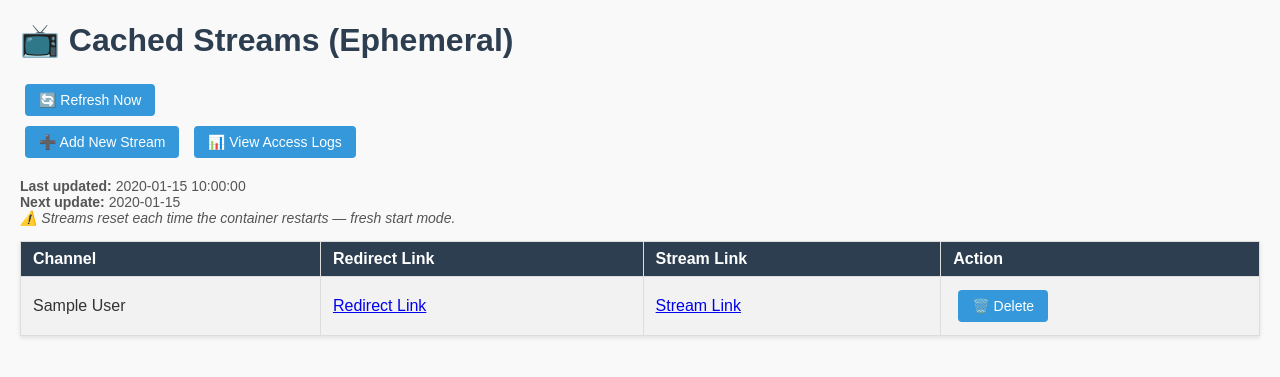
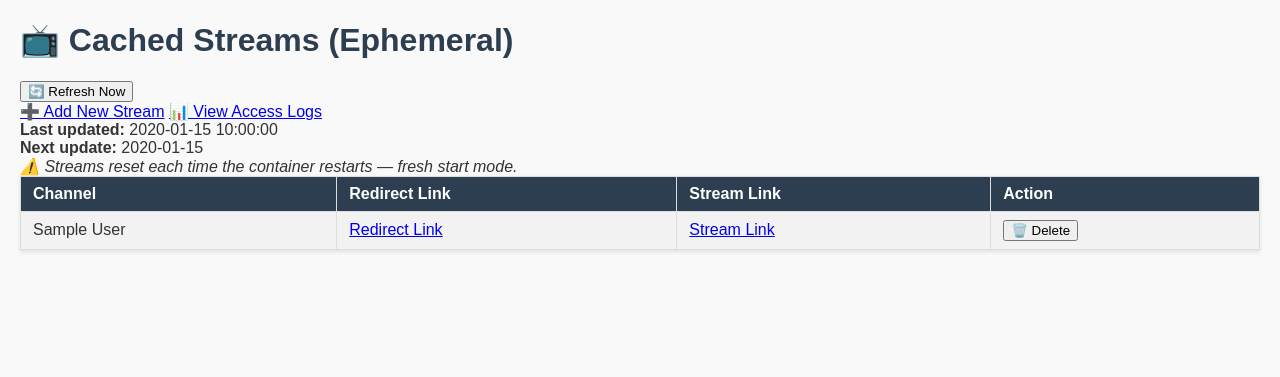
Before and after one commit to rocket6317/YouTube-Cache-And-Serve-Redirect_Url, a Flask app: template templates/dashboard.html in a window 1280 px wide. Shown: the top 377 px of the page. Run offline with Flask 3, Linux system fonts and the light colour scheme; the template is opened without the code that fills it: most values are stand-ins (such as "Sample title", 1, 10 or a date in 2020); parts of the project's set-up code (start-up, migrations or seed data) failed here and were passed over.

Commit message:
Update style.css

```diff
--- a/static/style.css
+++ b/static/style.css
@@ -1,4 +1,3 @@
-/* General page styling */
 body {
     font-family: Arial, sans-serif;
     margin: 20px;
@@ -6,17 +5,10 @@ body {
     color: #333;
 }
 
-/* Headings */
-h1 {
+h1, h2 {
     color: #2c3e50;
-    margin-bottom: 20px;
-}
-h2 {
-    color: #34495e;
-    margin-top: 30px;
 }
 
-/* Tables */
 table {
     width: 100%;
     border-collapse: collapse;
@@ -40,22 +32,6 @@ tr:hover {
     background-color: #eaf2f8;
 }
 
-/* Buttons and links */
-.button, input[type="submit"] {
-    display: inline-block;
-    padding: 8px 14px;
-    margin: 5px;
-    background-color: #3498db;
-    color: #fff;
-    text-decoration: none;
-    border-radius: 4px;
-    border: none;
-    cursor: pointer;
-    font-size: 14px;
-}
-.button:hover, input[type="submit"]:hover {
-    background-color: #2980b9;
-}
 .back-link {
     display: inline-block;
     margin-top: 20px;
@@ -65,20 +41,3 @@ tr:hover {
 .back-link:hover {
     text-decoration: underline;
 }
-
-/* Messages */
-.message {
-    padding: 10px;
-    margin-bottom: 20px;
-    background-color: #dff0d8;
-    border: 1px solid #c3e6cb;
-    color: #3c763d;
-    border-radius: 4px;
-}
-
-/* Meta info */
-.meta {
-    margin: 15px 0;
-    font-size: 14px;
-    color: #555;
-}
```
